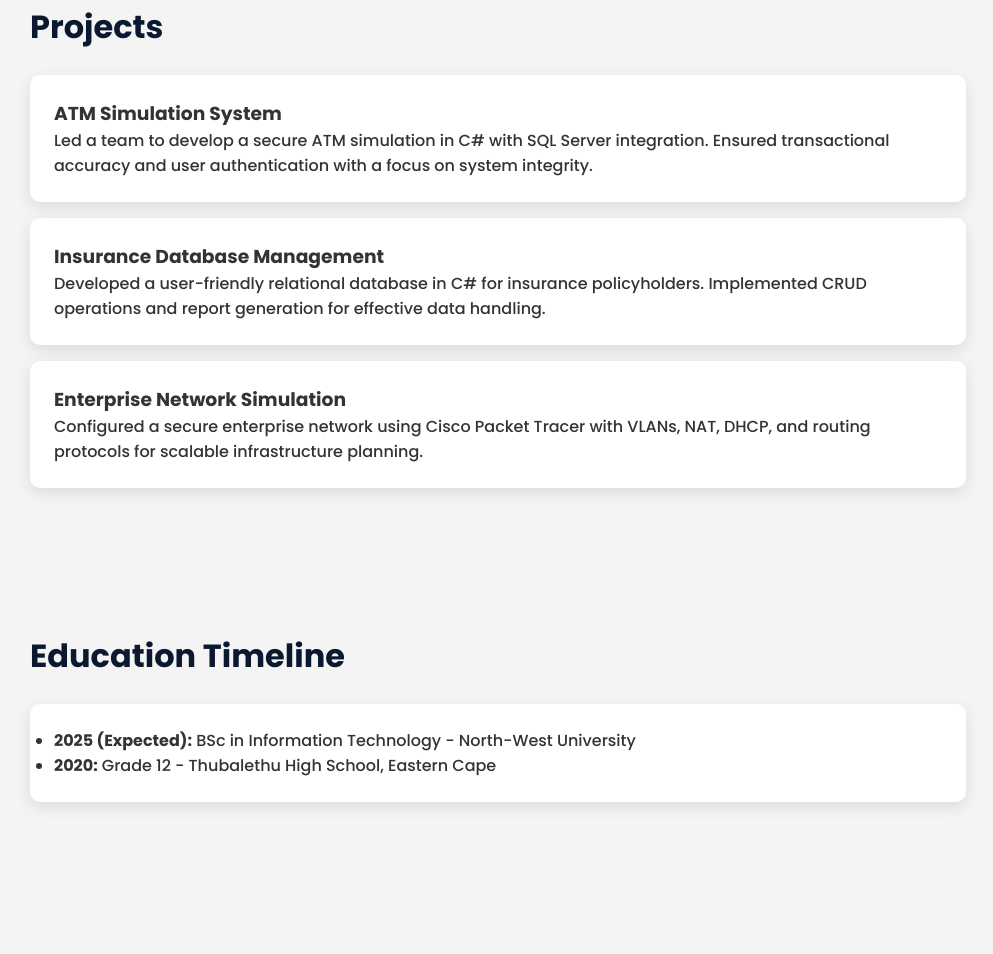
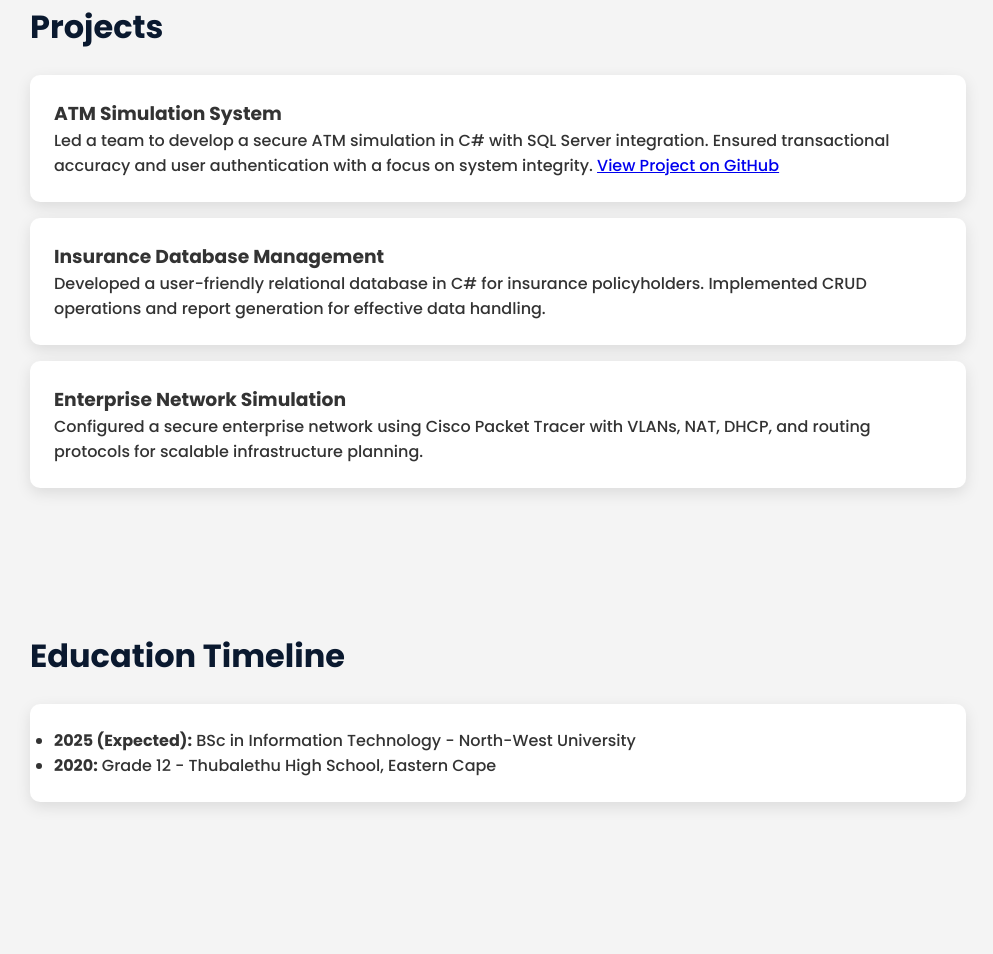
Before and after one commit to 40912132/Yolokazi-Portfolio, a plain HTML site: page index.html in a window 1280 px wide. Shown: the part 980-1934 px from the top of the page, without its empty margins (142-1135 px from the left). Drawn offline with Linux system fonts and the light colour scheme.

Commit message:
Add files via upload

```diff
--- a/index.html
+++ b/index.html
@@ -69,7 +69,7 @@
     <h2 class="section-title">Projects</h2>
     <div class="card">
       <h3>ATM Simulation System</h3>
-      <p>Led a team to develop a secure ATM simulation in C# with SQL Server integration. Ensured transactional accuracy and user authentication with a focus on system integrity.</p>
+<p>Led a team to develop a secure ATM simulation in C# with SQL Server integration. Ensured transactional accuracy and user authentication with a focus on system integrity. <a href="https://github.com/40912132/CMPG315" target="_blank">View Project on GitHub</a></p>
     </div>
     <div class="card">
       <h3>Insurance Database Management</h3>
```
